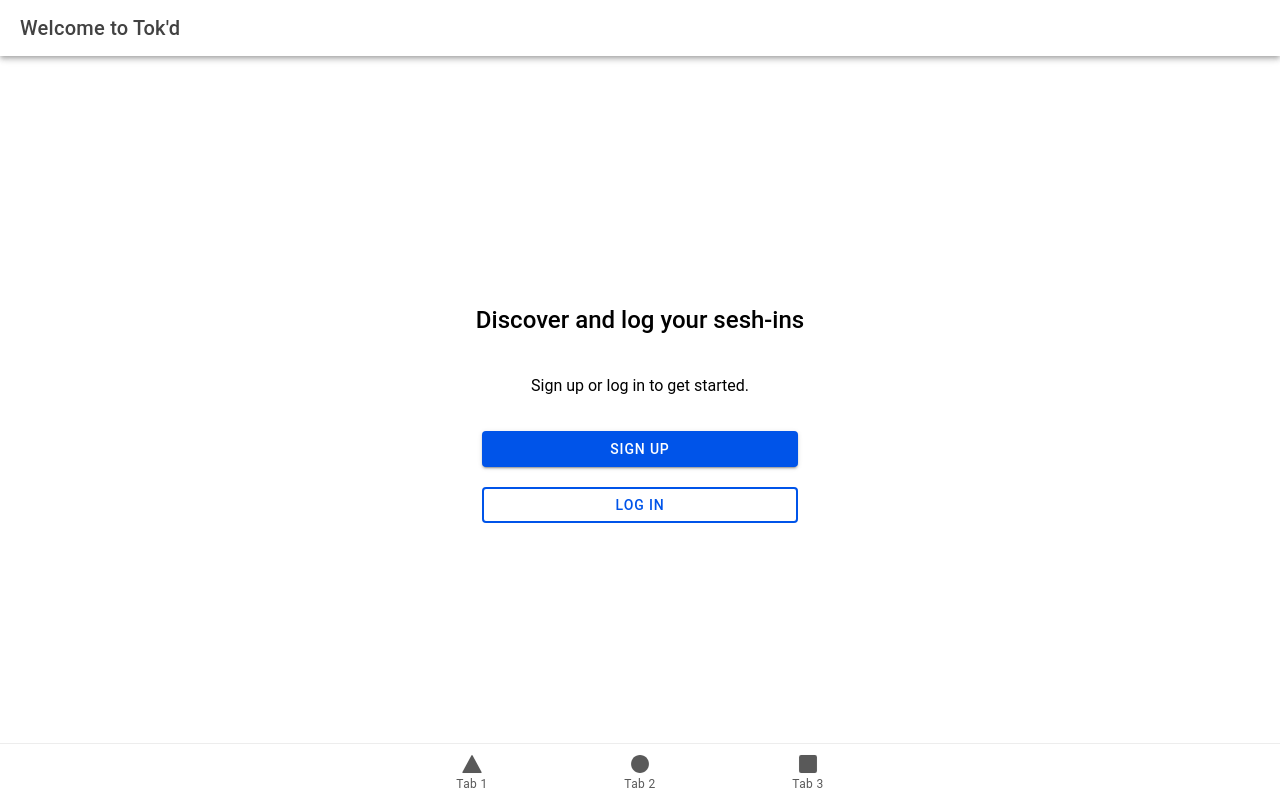
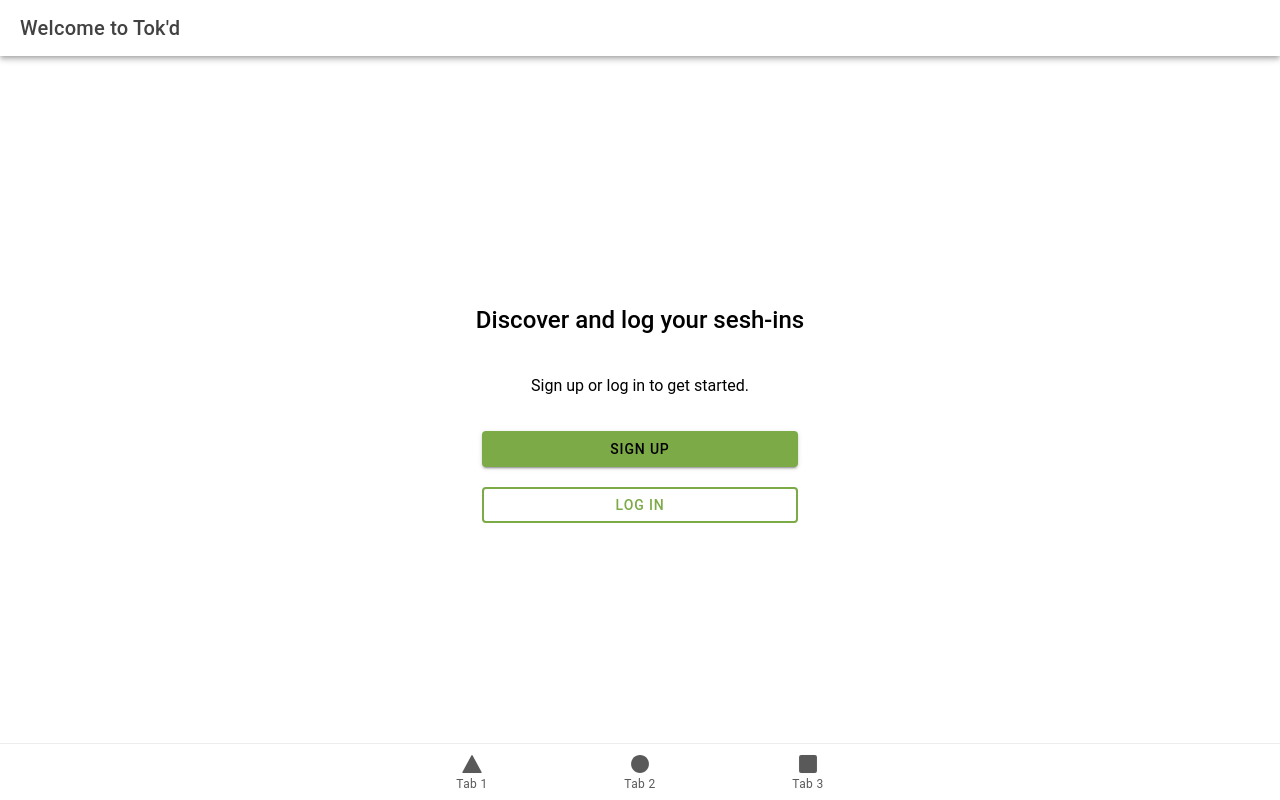
Before and after one commit to dajocarter/tokd, a React app: page / in a window 1280 px wide. Built offline with nearby package versions, Linux system fonts and the light colour scheme; the HTML template or start-up script is replaced by a standard one.

Commit message:
create theme css variables

```diff
--- a/src/theme/variables.css
+++ b/src/theme/variables.css
@@ -1,2 +1,66 @@
 /* For information on how to create your own theme, please refer to:
 http://ionicframework.com/docs/theming/ */
+:root {
+  --ion-color-primary: #7baa47;
+  --ion-color-primary-rgb: 123, 170, 71;
+  --ion-color-primary-contrast: #000000;
+  --ion-color-primary-contrast-rgb: 0, 0, 0;
+  --ion-color-primary-shade: #6c963e;
+  --ion-color-primary-tint: #88b359;
+
+  --ion-color-secondary: #f58024;
+  --ion-color-secondary-rgb: 245, 128, 36;
+  --ion-color-secondary-contrast: #000000;
+  --ion-color-secondary-contrast-rgb: 0, 0, 0;
+  --ion-color-secondary-shade: #d87120;
+  --ion-color-secondary-tint: #f68d3a;
+
+  --ion-color-tertiary: #6030ff;
+  --ion-color-tertiary-rgb: 96, 48, 255;
+  --ion-color-tertiary-contrast: #ffffff;
+  --ion-color-tertiary-contrast-rgb: 255, 255, 255;
+  --ion-color-tertiary-shade: #542ae0;
+  --ion-color-tertiary-tint: #7045ff;
+
+  --ion-color-success: #22bb33;
+  --ion-color-success-rgb: 34, 187, 51;
+  --ion-color-success-contrast: #000000;
+  --ion-color-success-contrast-rgb: 0, 0, 0;
+  --ion-color-success-shade: #1ea52d;
+  --ion-color-success-tint: #38c247;
+
+  --ion-color-warning: #ffc409;
+  --ion-color-warning-rgb: 255, 196, 9;
+  --ion-color-warning-contrast: #000000;
+  --ion-color-warning-contrast-rgb: 0, 0, 0;
+  --ion-color-warning-shade: #e0ac08;
+  --ion-color-warning-tint: #ffca22;
+
+  --ion-color-danger: #bb2124;
+  --ion-color-danger-rgb: 187, 33, 36;
+  --ion-color-danger-contrast: #ffffff;
+  --ion-color-danger-contrast-rgb: 255, 255, 255;
+  --ion-color-danger-shade: #a51d20;
+  --ion-color-danger-tint: #c2373a;
+
+  --ion-color-light: #f6f8fc;
+  --ion-color-light-rgb: 246, 248, 252;
+  --ion-color-light-contrast: #000000;
+  --ion-color-light-contrast-rgb: 0, 0, 0;
+  --ion-color-light-shade: #d8dade;
+  --ion-color-light-tint: #f7f9fc;
+
+  --ion-color-medium: #8d8b8b;
+  --ion-color-medium-rgb: 141, 139, 139;
+  --ion-color-medium-contrast: #000000;
+  --ion-color-medium-contrast-rgb: 0, 0, 0;
+  --ion-color-medium-shade: #7c7a7a;
+  --ion-color-medium-tint: #989797;
+
+  --ion-color-dark: #2f2f2f;
+  --ion-color-dark-rgb: 47, 47, 47;
+  --ion-color-dark-contrast: #ffffff;
+  --ion-color-dark-contrast-rgb: 255, 255, 255;
+  --ion-color-dark-shade: #292929;
+  --ion-color-dark-tint: #444444;
+}
```
